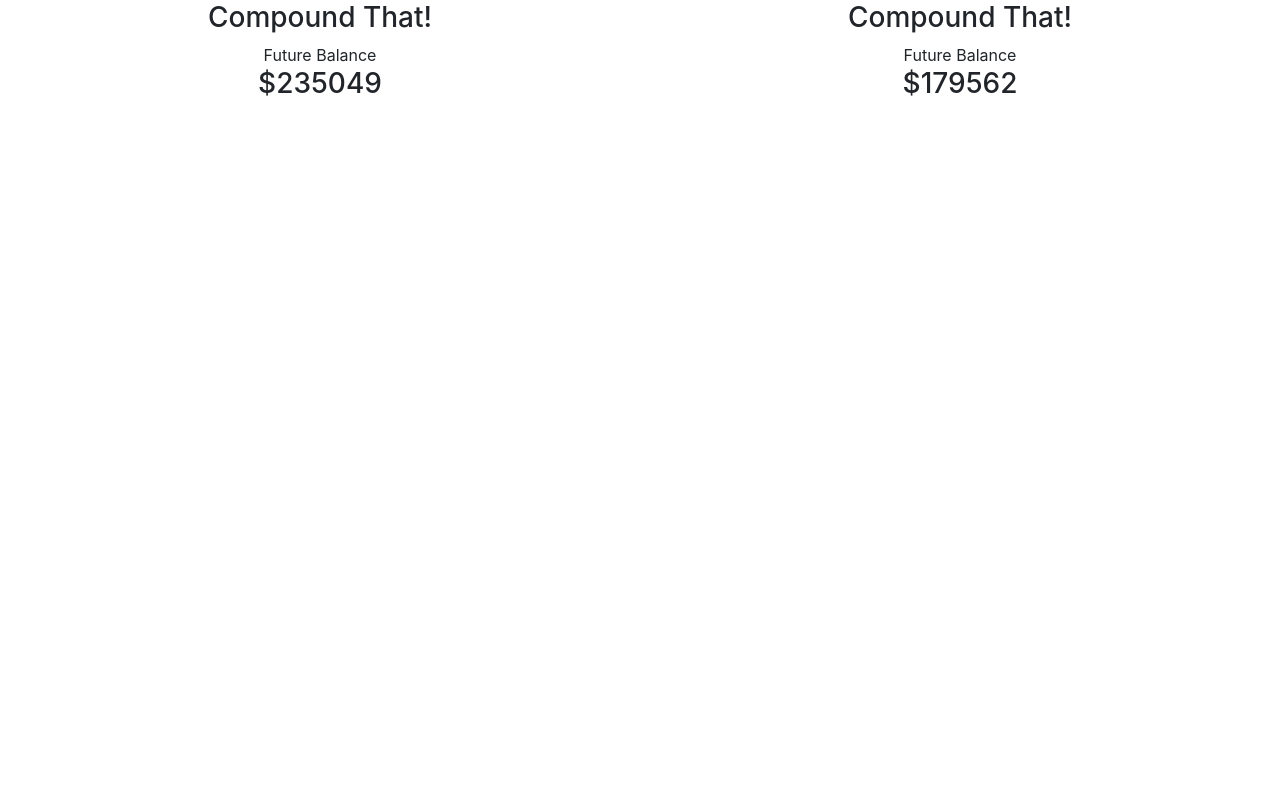
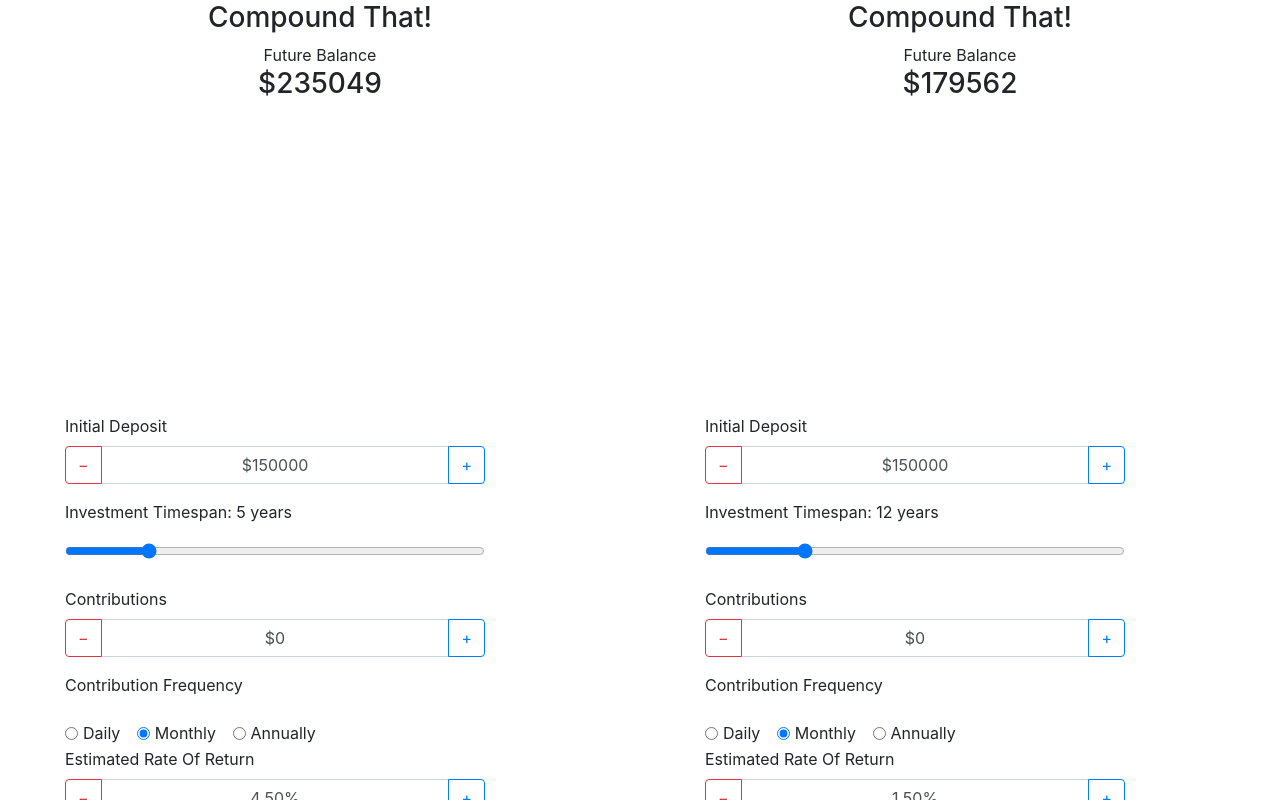
Before and after one commit to jeff-hamm/jeff-hamm.github.io, a plain HTML site: page compound/index.html in a window 1280 px wide. Drawn offline with nearby package versions, Linux system fonts and the light colour scheme.

Commit message:
updated height

```diff
--- a/compound/index.html
+++ b/compound/index.html
@@ -16,12 +16,13 @@
 	.box{
     width: 50vw;
 	display:inline-block;
+	height: 100vh;
 }
 .clear{
     clear:both;
 }
 </style>
-	  <iframe class="box" src="home.html" frameborder="0" scrolling="yes" align="left"> </iframe>
-	  <iframe src="home2.html" class="box" frameborder="0" scrolling="no" align="left"></iframe>
+	  <iframe class="box" src="home.html" frameborder="0" align="left"> </iframe>
+	  <iframe src="home2.html" class="box" frameborder="0" align="left"></iframe>
 </body>
 </html>
```
